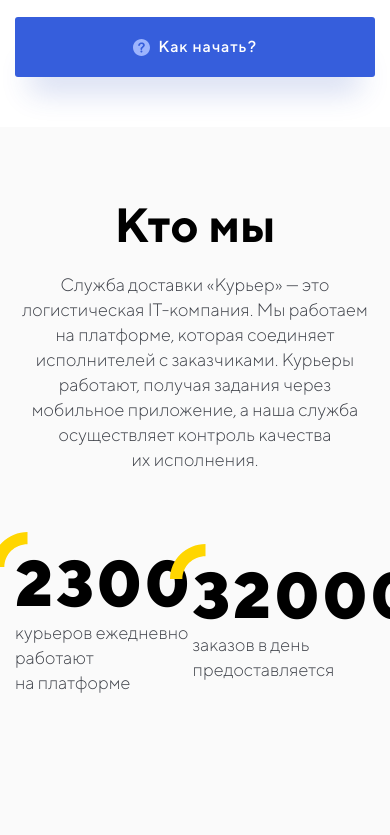
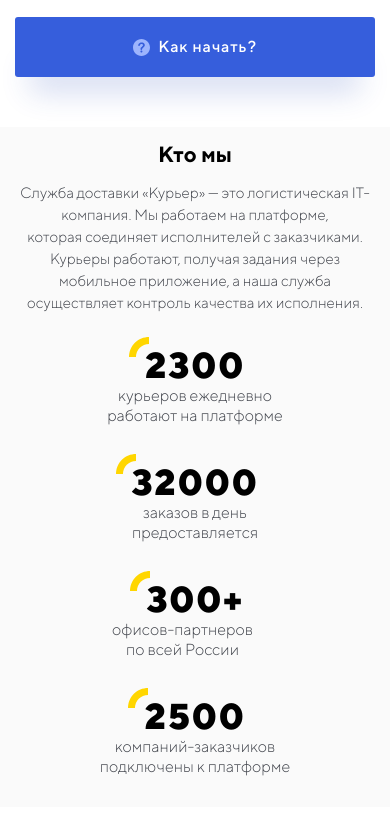
Before and after one commit to segura-deluna/couriers, a website: page src/index.html in a window 390 px wide. Shown: the part 1349-2184 px from the top of the page. Drawn offline with nearby package versions, Linux system fonts and the light colour scheme; files that its build step writes are made by us from their sources; files whose address does not match are found by name; a web font is replaced by a local one.

Commit message:
added responsive section 'who-is'

```diff
--- a/src/_who-is.html
+++ b/src/_who-is.html
@@ -4,9 +4,9 @@
 		<!-- /.who-is__title -->
 		<p class="who-is__subtitle">
 			Служба доставки &laquo;Курьер&raquo;&nbsp;&mdash; это логистическая IT-компания.
-			Мы&nbsp;работаем на&nbsp;платформе, которая соединяет исполнителей с&nbsp;заказчиками.
+			Мы&nbsp;работаем на&nbsp;платформе, которая&nbsp;соединяет исполнителей с&nbsp;заказчиками.
 			Курьеры работают, получая задания через мобильное приложение, а&nbsp;наша служба
-			осуществляет контроль качества их&nbsp;исполнения.
+			осуществляет контроль качества их исполнения.
 		</p>
 		<div class="who-is__items">
 			<div class="who-is__item">
--- a/src/scss/blocks/_who-is.scss
+++ b/src/scss/blocks/_who-is.scss
@@ -1,9 +1,39 @@
 .who-is {
   background-color: $alabaster;
   padding: 70px 0 135px;
+  @media (max-width: 1200px) {
+    padding: 40px 0 55px;
+  }
+  @media (max-width: 900px) {
+    padding: 30px 0 45px;
+  }
+  @media (max-width: 705px) {
+    padding: 25px 0 35px;
+  }
+  @media (max-width: 500px) {
+    padding: 15px 0 30px;
+  }
+
   &__title {
     text-align: center;
     margin-bottom: 20px;
+    @media (max-width: 1200px) {
+      font-size: 3.8rem;
+      line-height: 44px;
+    }
+    @media (max-width: 900px) {
+      font-size: 3rem;
+      line-height: 35px;
+    }
+    @media (max-width: 705px) {
+      font-size: 2.6rem;
+      line-height: 30px;
+      margin-bottom: 15px;
+    }
+    @media (max-width: 500px) {
+      font-size: 2.2rem;
+      line-height: 25px;
+    }
   }
 
   &__subtitle {
@@ -14,23 +44,76 @@
     font-weight: 300;
     font-size: 1.8rem;
     line-height: 25px;
+    @media (max-width: 900px) {
+      font-size: 1.6rem;
+      line-height: 22px;
+      margin: 0 auto 30px;
+    }
+    @media (max-width: 500px) {
+      font-size: 1.5rem;
+    }
   }
 
   &__items {
     display: flex;
     justify-content: space-between;
     align-items: center;
+    @media (max-width: 900px) {
+      width: 100%;
+      max-width: 530px;
+      margin: 0 auto;
+      display: grid;
+      grid-template-columns: 1fr 1fr;
+      grid-template-rows: 1fr 1fr;
+      gap: 35px;
+    }
+    @media (max-width: 705px) {
+      max-width: 485px;
+    }
+    @media (max-width: 500px) {
+      max-width: 200px;
+      grid-template-columns: 1fr;
+      grid-template-rows: repeat(4, 1fr);
+    }
   }
 
   &__item {
     width: 100%;
     max-width: 250px;
-    position: relative;
+    padding-left: 20px;
+    @media (max-width: 1200px) {
+      max-width: 215px;
+    }
+    @media (max-width: 500px) {
+      padding-left: 0;
+      text-align: center;
+    }
+
     &:nth-child(3) {
+      max-width: 200px;
       & .who-is__descr {
         width: 175px;
       }
     }
+  }
+
+  &__item-title {
+    position: relative;
+    display: inline-block;
+    font-weight: 800;
+    font-size: 6.4rem;
+    line-height: 75px;
+    letter-spacing: 0.04em;
+    color: $black;
+    @media (max-width: 1200px) {
+      font-size: 4.8rem;
+      line-height: 57px;
+    }
+    @media (max-width: 500px) {
+      font-size: 3.6rem;
+      line-height: 42px;
+    }
+
     &::before {
       position: absolute;
       content: '';
@@ -40,20 +123,27 @@
       height: 70px;
       background-image: url('../img/sector.svg');
       background-repeat: no-repeat;
+      @media (max-width: 1200px) {
+        width: 60px;
+        height: 60px;
+      }
+      @media (max-width: 500px) {
+        width: 40px;
+        height: 40px;
+        top: -7px;
+        left: -16px;
+        background-image: url('../img/sector-sm.svg');
+      }
     }
-  }
-
-  &__item-title {
-    font-weight: 800;
-    font-size: 6.4rem;
-    line-height: 75px;
-    letter-spacing: 0.04em;
-    color: $black;
   }
 
   &__descr {
     font-weight: 300;
     font-size: 1.8rem;
     line-height: 25px;
+    @media (max-width: 1200px) {
+      font-size: 1.6rem;
+      line-height: 20px;
+    }
   }
 }
```
Also changed, not shown: dist/css/style.css, dist/css/style.min.css, dist/img/sector-sm.svg (added), dist/index.html, src/img/sector-sm.svg (added), 1 other file.
